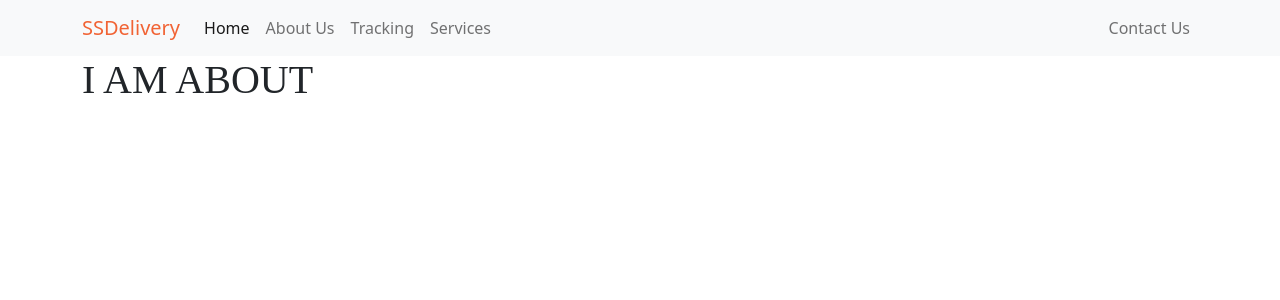
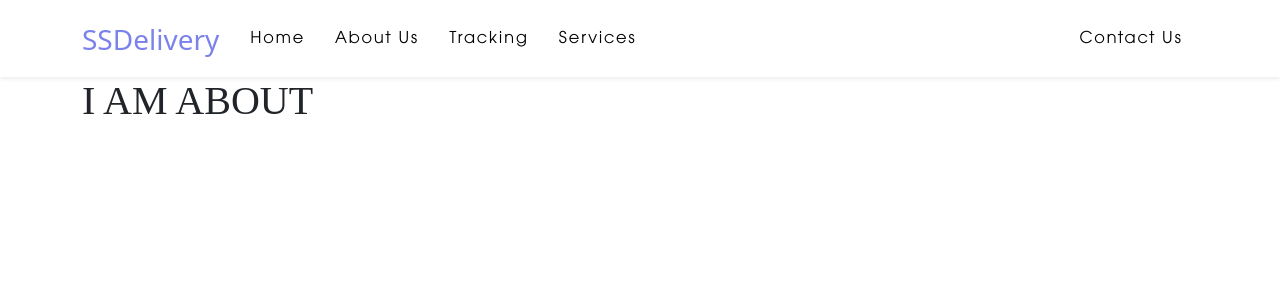
Before and after one commit to ndmichael/logistics, a Django app: page /about/ in a window 1280 px wide. Shown: the top 300 px of the page. Run offline with Django 3.2, Linux system fonts and the light colour scheme; some libraries are stand-ins or nearby versions; some web fonts are replaced.

Commit message:
updated navbar addeed css, html, andbar brand

```diff
--- a/shipment/static/shipment/css/main.css
+++ b/shipment/static/shipment/css/main.css
@@ -5,8 +5,32 @@
     /* color: #a4acdc; */
 }
 
+.navbar-light {
+    padding: 10px;
+}
+
+.navbar-light .navbar-nav .nav-link {
+    color: rgba(0,0,0,1);
+    text-transform: capitalize;
+    font-weight: 500;
+    letter-spacing: 1.7px;
+    font-family: 'Avalon';
+    font-size: 18px;
+    padding: 15px;
+
+}
+
+.navbar-light .navbar-nav .nav-link:hover {
+    color: #555dc1;
+}
+
+.navbar-light .navbar-brand {
+    color: #7b83eb !important;
+    font-size: 28px;
+}
+
 #header {
-    min-height: 70vh;
+    min-height: 75vh;
     width: 100%;
     background-image: linear-gradient(to right,  rgba(54, 55, 149,  0.9),rgba(54, 55, 151,  0.4)), url("/static/shipment/images/bg2.jpg");
     background-size: cover;
@@ -46,7 +70,7 @@
 }
 
 h1, h2, h3, h4, h4, h6 {
-    font-family: 'Black Han Sans', sans-serif;
+    /* font-family: 'Black Han Sans', sans-serif; */
     font-family: 'Gotham Rounded';
     font-weight: 100;
 }
--- a/shipment/templates/base.html
+++ b/shipment/templates/base.html
@@ -13,16 +13,16 @@
 </head>
 <body>
 
-    <nav class="navbar navbar-expand-lg navbar-light bg-light">
+    <nav class="navbar navbar-expand-lg navbar-light bg-transparent shadow-sm">
         <div class="container">
-          <a class="navbar-brand" href="#" style="color: #f16334;">SSDelivery</a>
+          <a class="navbar-brand" href="#" >SSDelivery</a>
           <button class="navbar-toggler" type="button" data-bs-toggle="collapse" data-bs-target="#navbarSupportedContent" aria-controls="navbarSupportedContent" aria-expanded="false" aria-label="Toggle navigation">
             <span class="navbar-toggler-icon"></span>
           </button>
           <div class="collapse navbar-collapse" id="navbarSupportedContent">
             <ul class="navbar-nav me-auto mb-2 mb-lg-0">
               <li class="nav-item">
-                <a class="nav-link active" aria-current="page" href="{% url 'shipment_index' %}">Home</a>
+                <a class="nav-link" aria-current="page" href="{% url 'shipment_index' %}">Home</a>
               </li>
               <li class="nav-item">
                 <a class="nav-link" href="{% url 'shipment_about' %}">About Us</a>
--- a/shipment/templates/shipment/index.html
+++ b/shipment/templates/shipment/index.html
@@ -5,7 +5,7 @@
     <section id="header" style="position: relative;">
         <div class=" container">
             <div class=" row">
-                <div class=" col-12 col-md-5" style="margin-top: 14vh;">
+                <div class=" col-12 col-md-5" style="margin-top: 10vh;">
                     <h1>
                         Supersonic Delivery Logistic Services.
                     </h1>
@@ -102,7 +102,7 @@
                 <div class="col-12 col-md-6 ">
 
                 </div>
-                <div class="col-12 col-md-6 " style="margin-top: 17vh;">
+                <div class="col-12 col-md-6 " style="margin-top: 14vh;">
                     <ul>
                         <li>Fast and Secured Delivery</li>
                         <li>privacy, and secured payment system</li>
```
